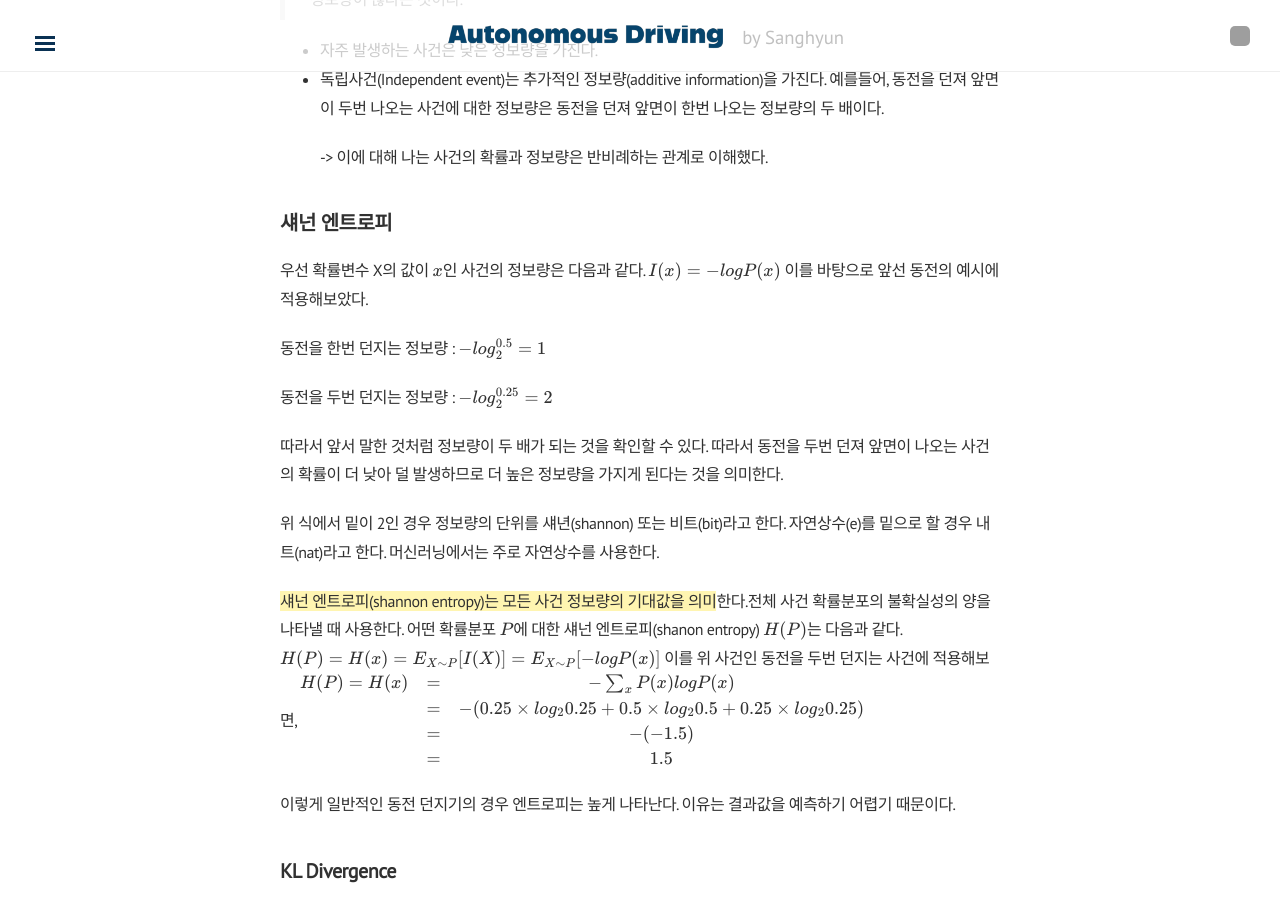
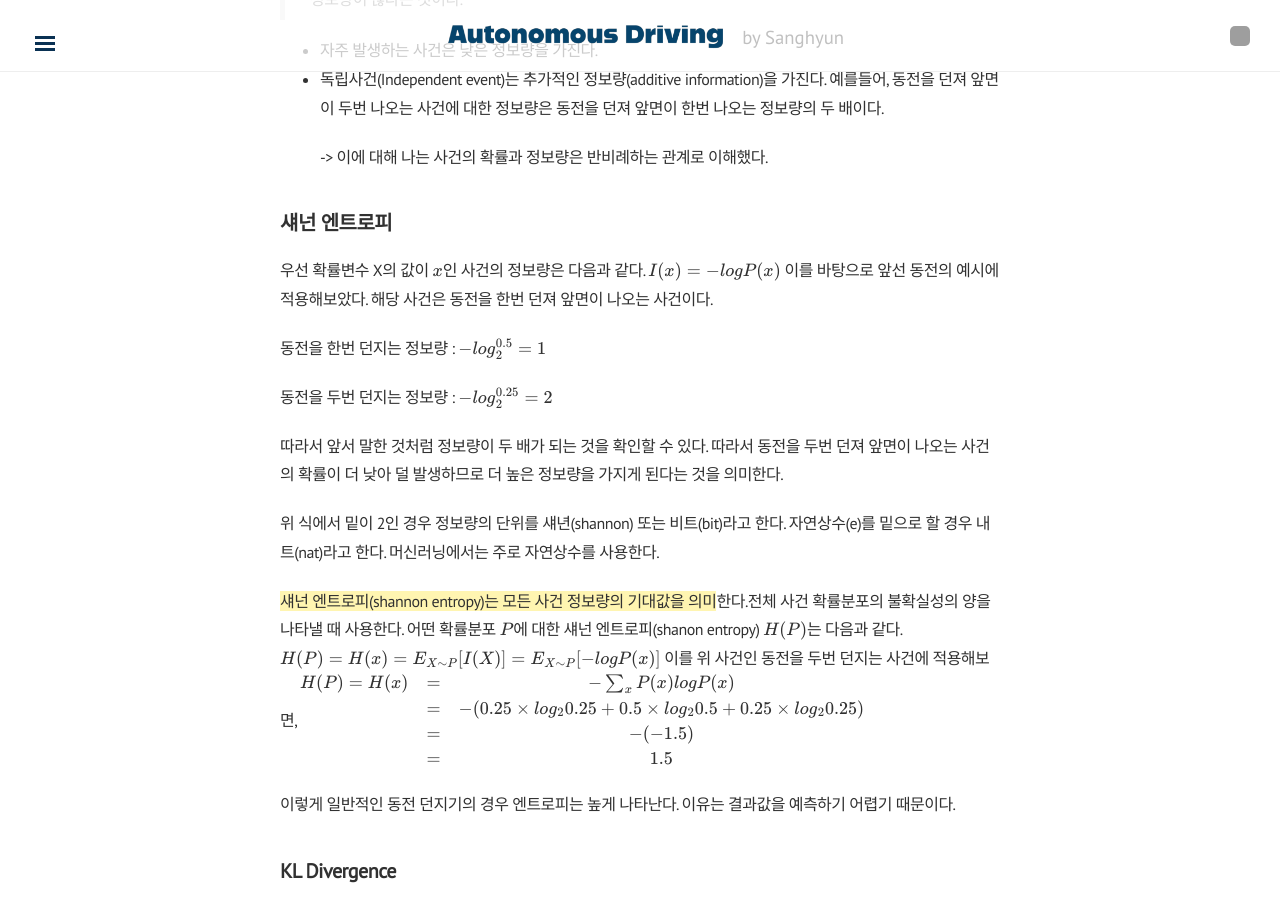
Before and after one commit to SangHyun014/SangHyun014.github.io, a Jekyll site: the page built from _posts/2023-08-30-theory-entropy.md, in a window 1280 px wide and 900 px high, scrolled down 817 px. Built offline with Jekyll 4.4.1, drawn with Linux system fonts in a browser that asks for light colours; nearby versions of some CDN libraries; formulas are drawn with MathJax 3; grey boxes are pictures that could not be loaded.

Commit message:
정보이론 수정

```diff
--- a/_posts/2023-08-30-theory-entropy.md
+++ b/_posts/2023-08-30-theory-entropy.md
@@ -35,7 +35,7 @@ $\to$ 놀람이 클 때, 정보가 크다고 하는데, 일상적으로 발생
 $$
 I(x) = -logP(x)
 $$
-이를 바탕으로 앞선 동전의 예시에 적용해보았다.
+이를 바탕으로 앞선 동전의 예시에 적용해보았다. 해당 사건은 동전을 한번 던져 앞면이 나오는 사건이다.
 
 동전을 한번 던지는 정보량 : $-log_2^{0.5}=1$
 
```
